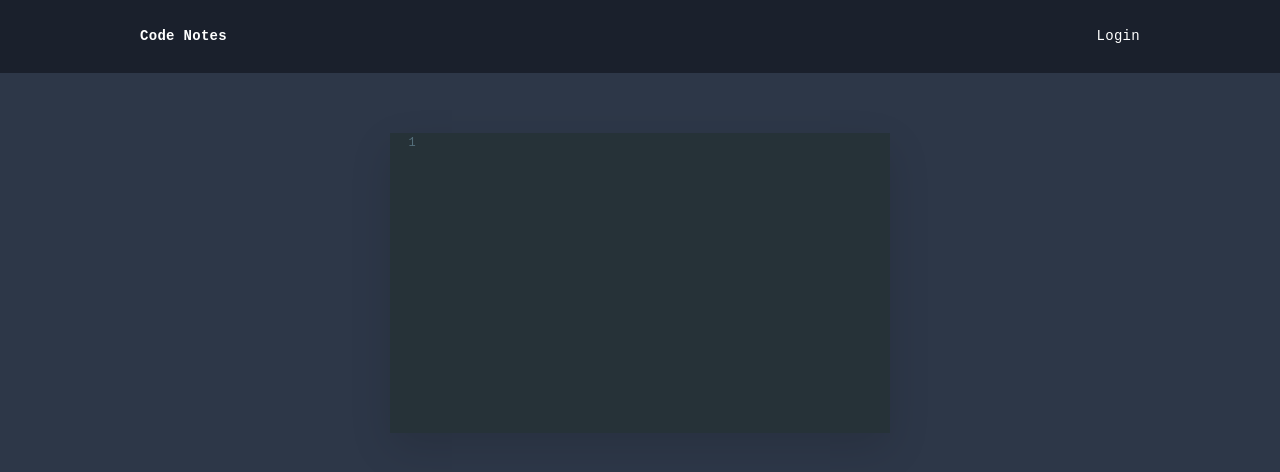
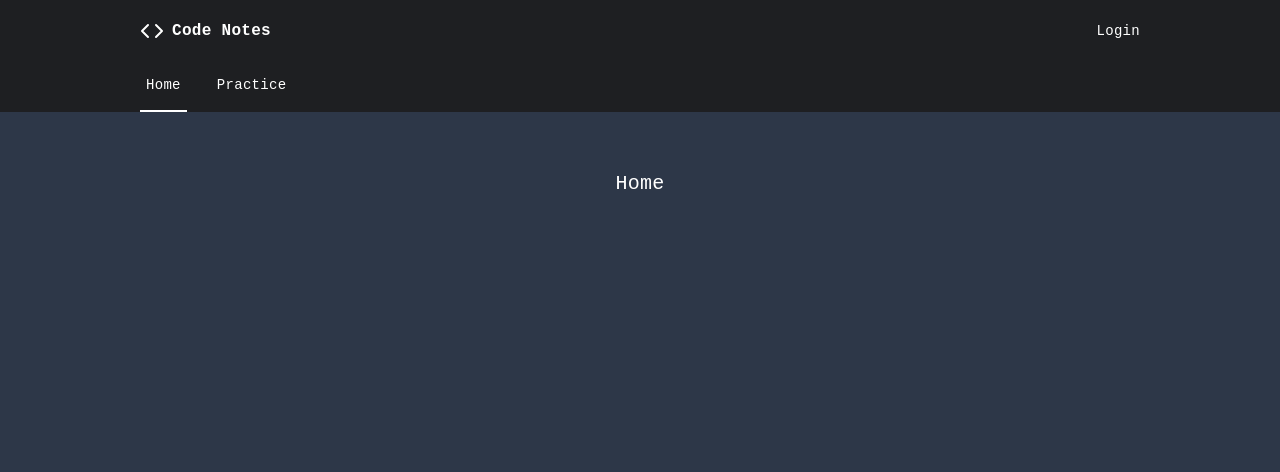
Before and after one commit to evangodon/code-notes, a Next.js app in the folder client/: page / in a window 1280 px wide. Shown: the top 472 px of the page. Built offline with nearby package versions, Linux system fonts and the light colour scheme.

Commit message:
Update styles on client

```diff
--- a/client/package.json
+++ b/client/package.json
@@ -25,6 +25,7 @@
     "styled-components": "^4.4.1"
   },
   "devDependencies": {
+    "@types/codemirror": "^0.0.80",
     "@types/node": "^12.7.5",
     "@types/react": "^16.9.2",
     "@types/styled-components": "^4.1.19",
--- a/client/src/components/Header.tsx
+++ b/client/src/components/Header.tsx
@@ -1,11 +1,15 @@
-import React from "react";
-import styled from "styled-components";
+import React from 'react';
+import styled from 'styled-components';
+import { Code } from 'react-feather';
 
-const Header = () => {
+const Header: React.FC = () => {
   return (
     <Container>
       <Content>
-        <LogoContainer>Code Notes</LogoContainer>
+        <LogoContainer>
+          <Code />
+          Code Notes
+        </LogoContainer>
         <Nav>Login</Nav>
       </Content>
     </Container>
@@ -14,20 +18,25 @@ const Header = () => {
 
 const Container = styled.header`
   background-color: var(--grey-900);
-  margin-bottom: 6rem;
 `;
 
 const Content = styled.div`
   margin: 0 auto;
   max-width: var(--app-width);
-  padding: 2rem 0;
+  padding: 0.8rem 0;
   display: flex;
   align-items: center;
   justify-content: space-between;
 `;
 
 const LogoContainer = styled.h1`
-  font-size: var(--fs-medium);
+  display: flex;
+  align-items: center;
+  font-size: var(--fs-default);
+
+  svg {
+    margin-right: 0.8rem;
+  }
 `;
 
 const Nav = styled.nav`
--- /dev/null
+++ b/client/src/components/SubHeader.tsx
@@ -0,0 +1,52 @@
+import React from 'react';
+import styled from 'styled-components';
+import { useRouter } from 'next/router';
+import Link from 'next/link';
+
+const routes = {
+  home: { route: 'Home', asPath: '/' },
+  practice: { route: 'Practice', asPath: '/practice' },
+};
+
+const SubHeader = () => {
+  const router = useRouter();
+
+  return (
+    <Container>
+      <Routes>
+        {Object.values(routes).map((routeData, index) => (
+          <Link href={routeData.asPath} key={index}>
+            <a>
+              <Route active={router.pathname === routeData.asPath}>
+                {routeData.route}
+              </Route>
+            </a>
+          </Link>
+        ))}
+      </Routes>
+    </Container>
+  );
+};
+
+const Container = styled.nav`
+  background-color: var(--grey-900);
+  margin-bottom: 6rem;
+`;
+
+const Routes = styled.ul`
+  margin: 0 auto;
+  max-width: var(--app-width);
+  font-size: var(--fs-medium);
+  display: grid;
+  grid-template-columns: repeat(${Object.keys(routes).length}, min-content);
+  grid-column-gap: 2.4rem;
+  align-items: center;
+`;
+
+const Route = styled.li<{ active: boolean }>`
+  padding: 1.6rem 0.6rem;
+  border-bottom: 2px solid
+    ${(props) => (props.active ? 'currentColor' : 'transparent')};
+`;
+
+export default SubHeader;
--- a/client/src/components/TextEditor.tsx
+++ b/client/src/components/TextEditor.tsx
@@ -15,7 +15,8 @@ const TextEditor: React.FC = () => {
         options={{
           mode: "javascript",
           theme: "material",
-          lineNumbers: true
+          lineNumbers: true,
+          tabSize: 2
         }}
         onBeforeChange={(editor, data, value) => {
           setValue(value);
@@ -28,9 +29,13 @@ const TextEditor: React.FC = () => {
 
 const Container = styled.div`
   width: 100%;
-  max-width: 50rem;
+  max-width: 80rem;
   font-size: var(--fs-small);
   box-shadow: 0px 15px 40px rgba(0, 0, 0, 0.12);
+
+  .CodeMirror {
+    height: 50rem;
+  }
 `;
 
 export default TextEditor;
--- /dev/null
+++ b/client/src/components/layout/AppContainer.tsx
@@ -0,0 +1,6 @@
+import styled from 'styled-components';
+
+export default styled.main`
+  margin: 0 auto;
+  max-width: var(--app-width);
+`;
--- a/client/src/css/global.ts
+++ b/client/src/css/global.ts
@@ -1,6 +1,6 @@
-import { createGlobalStyle } from "styled-components";
-import { normalize } from "polished";
-import { customProperties } from "./variables";
+import { createGlobalStyle } from 'styled-components';
+import { normalize } from 'polished';
+import { customProperties } from './variables';
 
 const GlobalStyle = createGlobalStyle`
 
@@ -51,6 +51,19 @@ const GlobalStyle = createGlobalStyle`
     text-decoration: none;
   }
 
+
+  ::-webkit-scrollbar-thumb {
+    background-color: var(--white);
+  }
+
+  ::-webkit-scrollbar-track {
+    background-color: var(--grey-500);
+  }
+
+  ::-webkit-scrollbar {
+    width: 3px;
+  }
+
 `;
 
 export default GlobalStyle;
--- a/client/src/css/variables.ts
+++ b/client/src/css/variables.ts
@@ -19,7 +19,7 @@ export const variables = {
   __grey_600: '#718096',
   __grey_700: '#4a5568',
   __grey_800: '#2d3748',
-  __grey_900: '#1a202c',
+  __grey_900: '#1e1f22',
 
   /* Font-sizes */
   __fs_xsmall: '1rem',
@@ -45,8 +45,7 @@ const sizes = {
 };
 
 /* Iterate through the sizes and create a media template */
-export const media = Object.keys(sizes).reduce(
-  (acc, label) => {
+export const media = Object.keys(sizes).reduce((acc, label) => {
   acc[label] = (literals: TemplateStringsArray, ...placeholders: any[]) =>
     css`
       @media (max-width: ${sizes[label]}px) {
@@ -54,6 +53,4 @@ export const media = Object.keys(sizes).reduce(
       }
     `.join('');
   return acc;
-  },
-  {} as Record<keyof typeof sizes, (l: TemplateStringsArray, ...p: any[]) => string>
-);
+}, {} as Record<keyof typeof sizes, (l: TemplateStringsArray, ...p: any[]) => string>);
--- a/client/src/pages/_app.tsx
+++ b/client/src/pages/_app.tsx
@@ -1,8 +1,10 @@
-import React from "react";
-import App from "next/app";
-import Head from "next/head";
-import styled, { ThemeProvider } from "styled-components";
-import { GlobalStyles, variables as theme } from "css";
+import React from 'react';
+import App from 'next/app';
+import Head from 'next/head';
+import styled, { ThemeProvider } from 'styled-components';
+import { GlobalStyles, variables as theme } from 'css';
+import Header from '@components/Header';
+import SubHeader from '@components/SubHeader';
 
 export default class MyApp extends App {
   render() {
@@ -12,14 +14,14 @@ export default class MyApp extends App {
       <>
         <Head>
           <title>Code Notes</title>
-          <link
-            rel="shortcut icon"
-            type="image/x-icon"
-            href="/static/favicon.ico"
-          />
+          <link rel="shortcut icon" type="image/x-icon" href="/static/favicon.ico" />
         </Head>
         <ThemeProvider theme={theme}>
-          <Component {...pageProps} data-testid="hello" />
+          <>
+            <Header />
+            <SubHeader />
+            <Component {...pageProps} data-testid="hello" />
+          </>
         </ThemeProvider>
         <GlobalStyles />
       </>
--- a/client/src/pages/index.tsx
+++ b/client/src/pages/index.tsx
@@ -1,25 +1,24 @@
-import * as React from "react";
-import { NextPage } from "next";
-import styled from "styled-components";
-import Header from "@components/Header";
-import dynamic from "next/dynamic";
+import * as React from 'react';
+import { NextPage } from 'next';
+import styled from 'styled-components';
+import dynamic from 'next/dynamic';
+import AppContainer from '@components/layout/AppContainer';
 
-const TextEditor = dynamic(() => import("@components/TextEditor"), {
-  ssr: false
+const TextEditor = dynamic(() => import('@components/TextEditor'), {
+  ssr: false,
 });
 
 const IndexPage: NextPage = () => {
   return (
     <>
-      <Header />
       <Container>
-        <TextEditor />
+        <span>Home</span>
       </Container>
     </>
   );
 };
 
-const Container = styled.div`
+const Container = styled(AppContainer)`
   display: flex;
   justify-content: center;
   font-size: 20px;
```
Also changed, not shown: client/src/components/layout/Template.tsx (deleted, +0 -11 lines), client/src/pages/practice.tsx (added, +16 -0 lines), 2 other files (tests, documents, lock files or other folders). Lines whose indentation alone changed are shown as unchanged.
